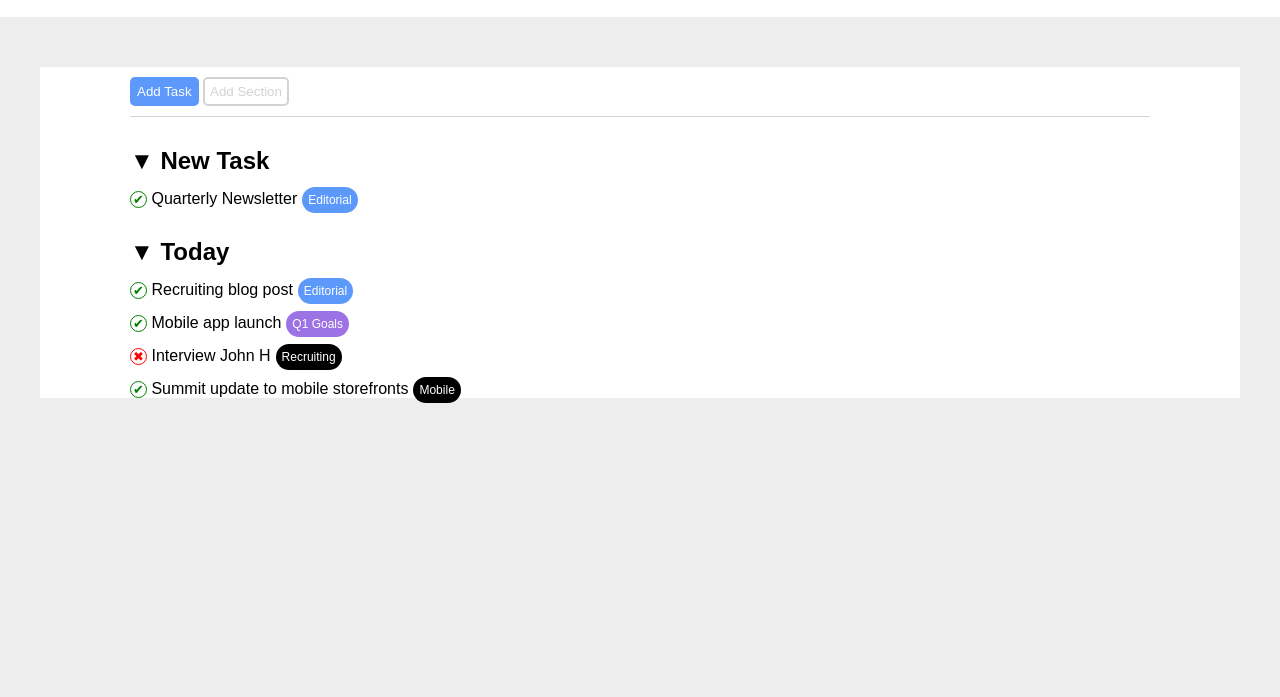
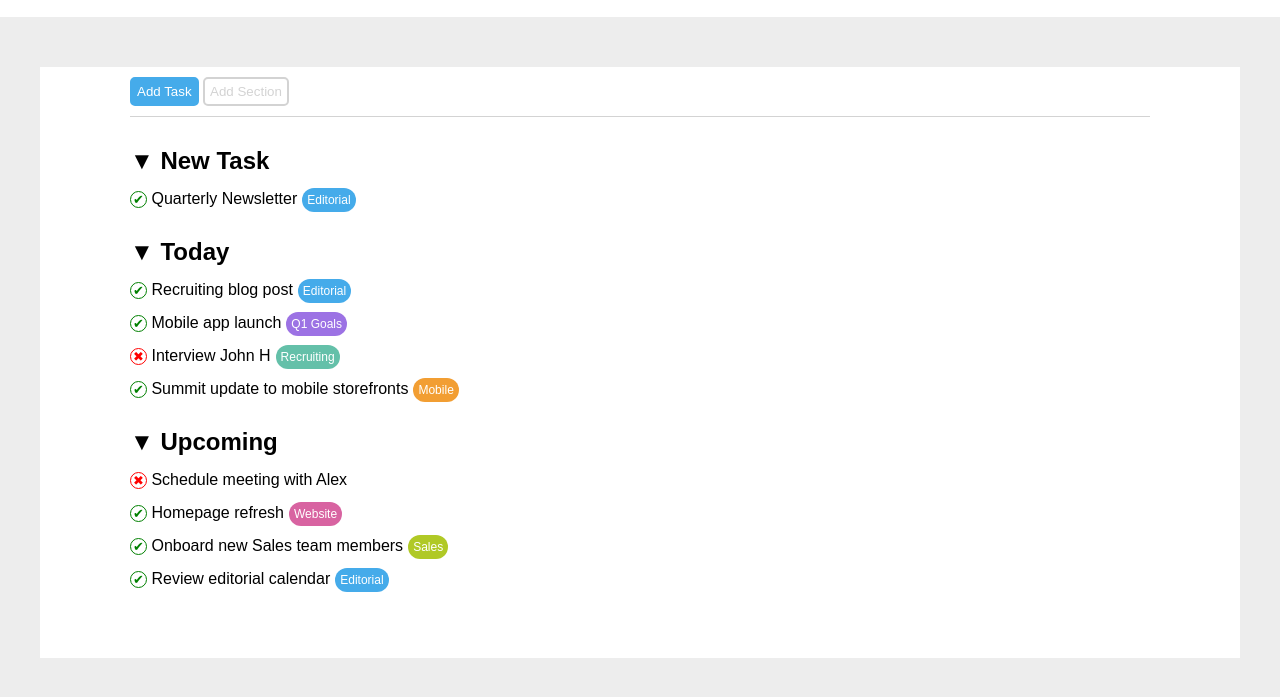
Before and after one commit to AbhaySinghNaruka/html-css-toboolist, a plain HTML site: page index.html in a window 1280 px wide. Shown: the part 93-790 px from the top of the page. Drawn offline with Linux system fonts and the light colour scheme.

Commit message:
Finished

```diff
--- a/css/style.css
+++ b/css/style.css
@@ -32,10 +32,7 @@ h1 {
     width: 1200px;
     background-color: white;
     margin: 0 auto;
-    /* padding-left: 35px;
-    padding-top: 10px;
-    padding-bottom: 10px;
-    border-bottom: 1px solid lightgray; */
+    padding-bottom: 70px;
 }
 
 .sub-container {
@@ -49,14 +46,18 @@ h1 {
     padding-top: 10px;
     padding-bottom: 10px;
     border-bottom: 1px solid lightgray;
+
+}
+
+button {
+    cursor: pointer;
 }
 
 #first-button {
-    background-color: rgb(92, 153, 251);
+    background-color: #45ABEA;
     color: white;
     padding: 5px;
-    border: 2px solid rgb(92, 153, 251);
-
+    border: 2px solid #45ABEA;
     border-radius: 5px;
 
 }
@@ -70,17 +71,6 @@ h1 {
     border: 2px solid lightgray;
 }
 
-
-
-/* #new-task {
-    padding-left: 35px;
-    padding-top: 35px;
-} */
-
-h2 {
-    display: inline;
-}
-
 .list-title {
     padding-bottom: 15px;
 }
@@ -92,14 +82,12 @@ ul{
 .mark {
     background-color: white;
     font-size: 13px;
-    /* color: green; */
     width: 15px;
     height: 15px;
     display: inline-block;
     text-align: center;
     line-height: 15px;
     border-radius: 100%;
-    /* border: 1px solid green; */
 }
 
 .mark.cross {
@@ -118,15 +106,31 @@ ul{
     color: white;
     margin-left: 5px;
     border-radius: 20px;
-    padding: 6px;
+    padding: 5px;
 }
 
 .tag.editorial {
-    background-color: rgb(92, 153, 251);
+    background-color: #45ABEA;
 }
 
 .tag.q1-goals {
     background-color: rgb(156, 114, 228);
+}
+
+.tag.recruiting {
+    background-color: #64C0A9;
+}
+
+.tag.mobile {
+    background-color: #F29E33;
+}
+
+.tag.website {
+    background-color: #D863A1;
+}
+
+.tag.sales {
+    background-color: #B0C926;
 }
 
 section.schedule {
--- a/index.html
+++ b/index.html
@@ -9,13 +9,14 @@
     <link rel="stylesheet" href="css/style.css">
 
 </head>
+
 <body>
 
     <header>
         <div class="container-header">
+
             <img class="img-logo" src="img/Logo.png" alt="">
             <h1>Toboolist</h1>
-
 
         </div>
     </header>
@@ -24,8 +25,10 @@
         <div class="container-main">
             <div class="sub-container">
                 <div class="buttons">
-                <button id="first-button">Add Task</button>
-                <button id="second-button">Add Section</button>
+
+                    <button type="button" id="first-button">Add Task</button>
+                    <button id="second-button">Add Section</button>
+
                 </div>
 
                 <section id="new-task" class="schedule">
@@ -45,8 +48,20 @@
                         <li><span class="tick mark">&#10004;</span> Summit update to mobile storefronts<span class="tag mobile">Mobile</span> </li>
                     </ul>
                 </section>
+
+                <section id="upcoming" class="schedule">
+
+                    <h2><span>&#9660;</span> Upcoming</h2>
+                    <ul>
+                        <li><span class="cross mark">&#10006;</span> Schedule meeting with Alex</li>
+                        <li><span class="tick mark">&#10004;</span> Homepage refresh<span class="tag website">Website</span> </li>
+                        <li><span class="tick mark">&#10004;</span> Onboard new Sales team members<span class="tag sales">Sales</span> </li>
+                        <li><span class="tick mark">&#10004;</span> Review editorial calendar<span class="tag editorial">Editorial</span> </li>
+                    </ul>
+
+                </section>
+
             </div>
-
 
         </div>
 
```
